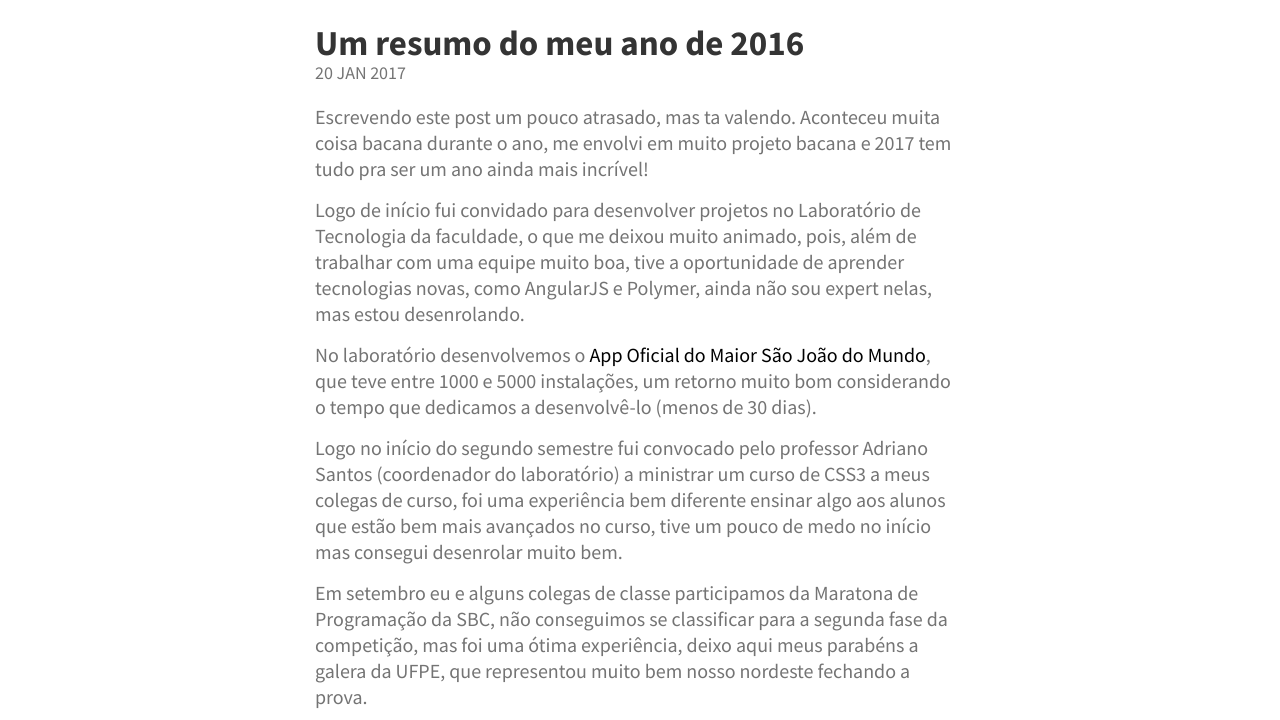
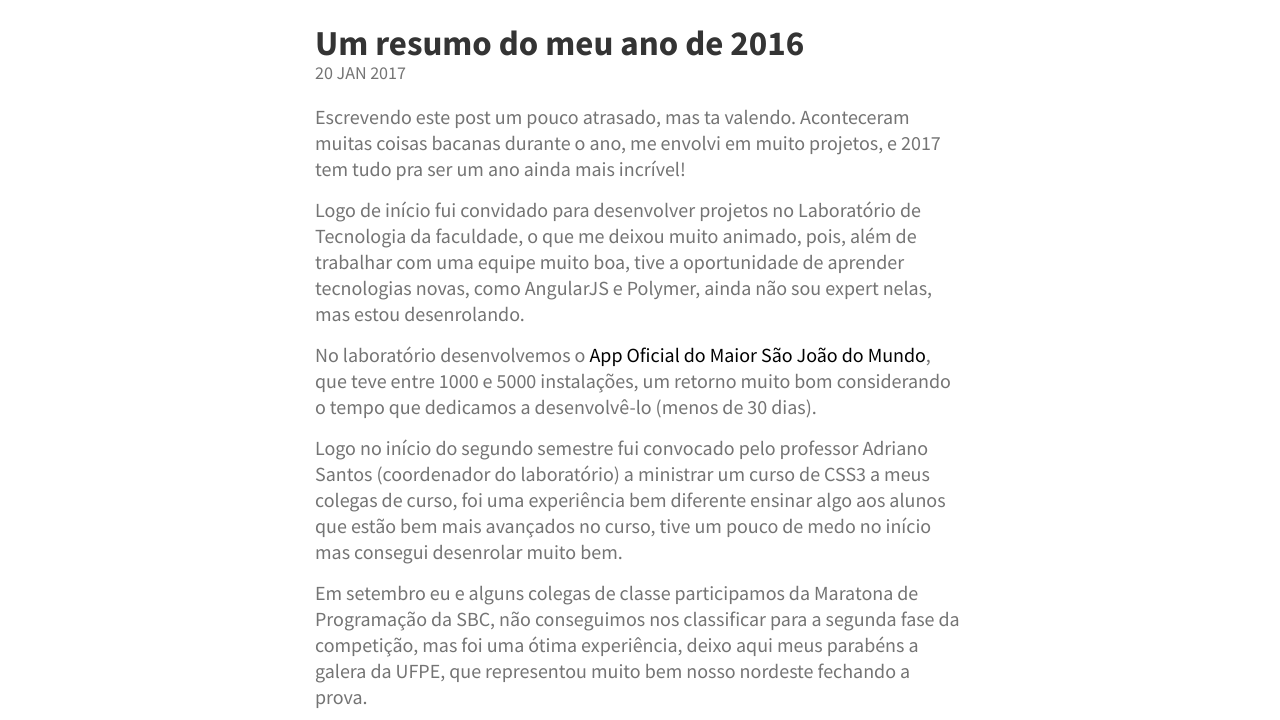
Before and after one commit to MarceloBritoWD/marcelobritowd.com, a Jekyll site: the page built from _posts/2017-01-20-um-resumo-do-meu-ano-de-2016.markdown, in a window 1280 px wide. Shown: the part 479-1199 px from the top of the page. Built offline with Jekyll 4.4.1, drawn with Linux system fonts in a browser that asks for light colours; comment, search, counter and statistics services are not loaded.

Commit message:
Pequeno ajuste

```diff
--- a/_posts/2017-01-20-um-resumo-do-meu-ano-de-2016.markdown
+++ b/_posts/2017-01-20-um-resumo-do-meu-ano-de-2016.markdown
@@ -5,7 +5,7 @@ date: "2017-01-20 02:06:05 -0300"
 ---
 
 
-Escrevendo este post um pouco atrasado, mas ta valendo. Aconteceu muita coisa bacana durante o ano, me envolvi em muito projeto bacana e 2017 tem tudo pra ser um ano ainda mais incrível!
+Escrevendo este post um pouco atrasado, mas ta valendo. Aconteceram muitas coisas bacanas durante o ano, me envolvi em muito projetos, e 2017 tem tudo pra ser um ano ainda mais incrível!
 
 Logo de início fui convidado para desenvolver projetos no Laboratório de Tecnologia da faculdade, o que me deixou muito animado, pois, além de trabalhar com uma equipe muito boa, tive a oportunidade de aprender tecnologias novas, como AngularJS e Polymer, ainda não sou expert nelas, mas estou desenrolando.
 
@@ -13,7 +13,7 @@ No laboratório desenvolvemos o [App Oficial do Maior São João do Mundo][MSJM]
 
 Logo no início do segundo semestre fui convocado pelo professor Adriano Santos (coordenador do laboratório) a ministrar um curso de CSS3 a meus colegas de curso, foi uma experiência bem diferente ensinar algo aos alunos que estão bem mais avançados no curso, tive um pouco de medo no início mas consegui desenrolar muito bem.
 
-Em setembro eu e alguns colegas de classe participamos da Maratona de Programação da SBC, não conseguimos se classificar para a segunda fase da competição, mas foi uma ótima experiência, deixo aqui meus parabéns a galera da UFPE, que representou muito bem nosso nordeste fechando a prova.
+Em setembro eu e alguns colegas de classe participamos da Maratona de Programação da SBC, não conseguimos nos classificar para a segunda fase da competição, mas foi uma ótima experiência, deixo aqui meus parabéns a galera da UFPE, que representou muito bem nosso nordeste fechando a prova.
 
 Com certeza esqueci de citar alguma coisa, mas é isso por enquanto.
 
```
